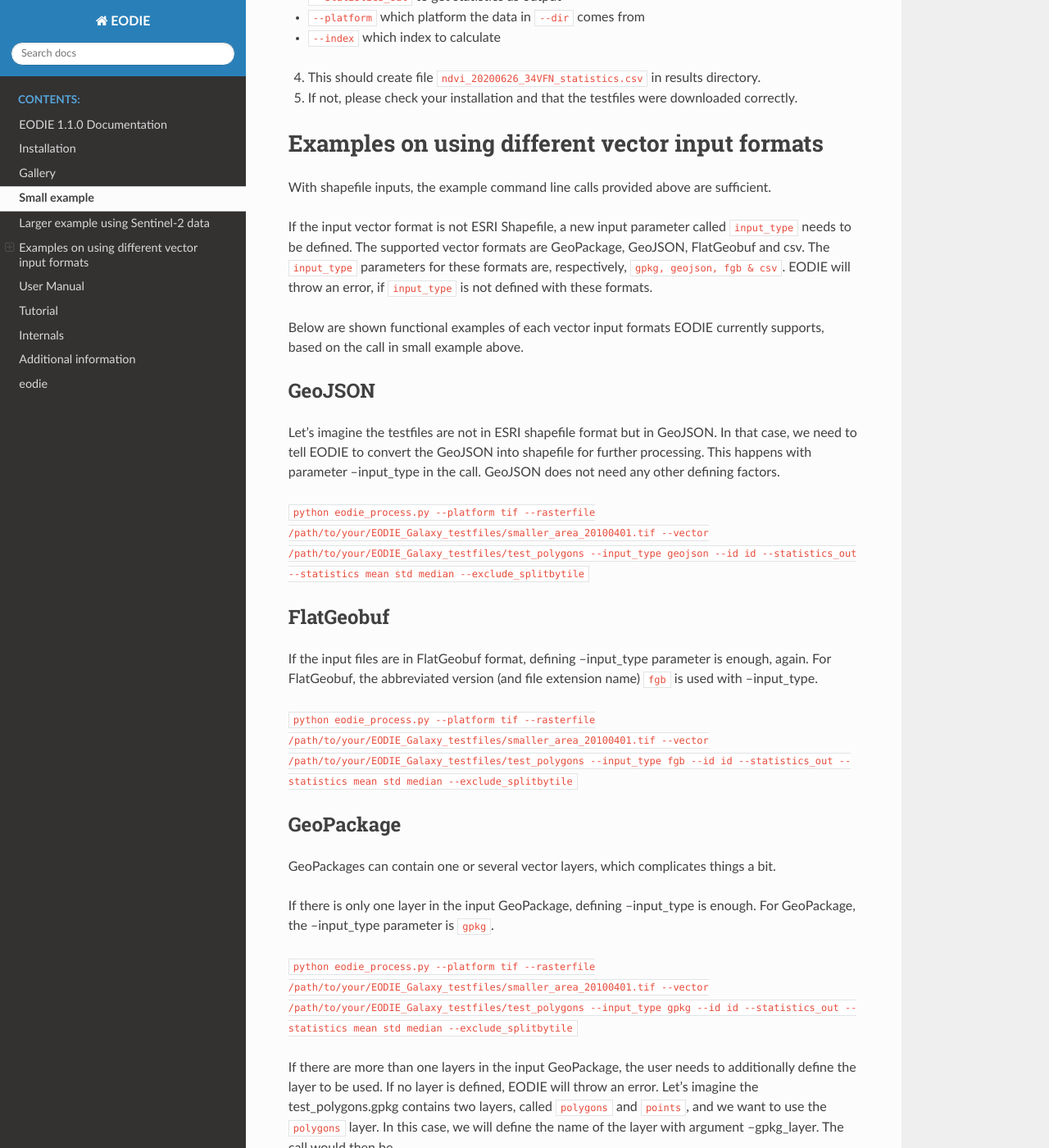
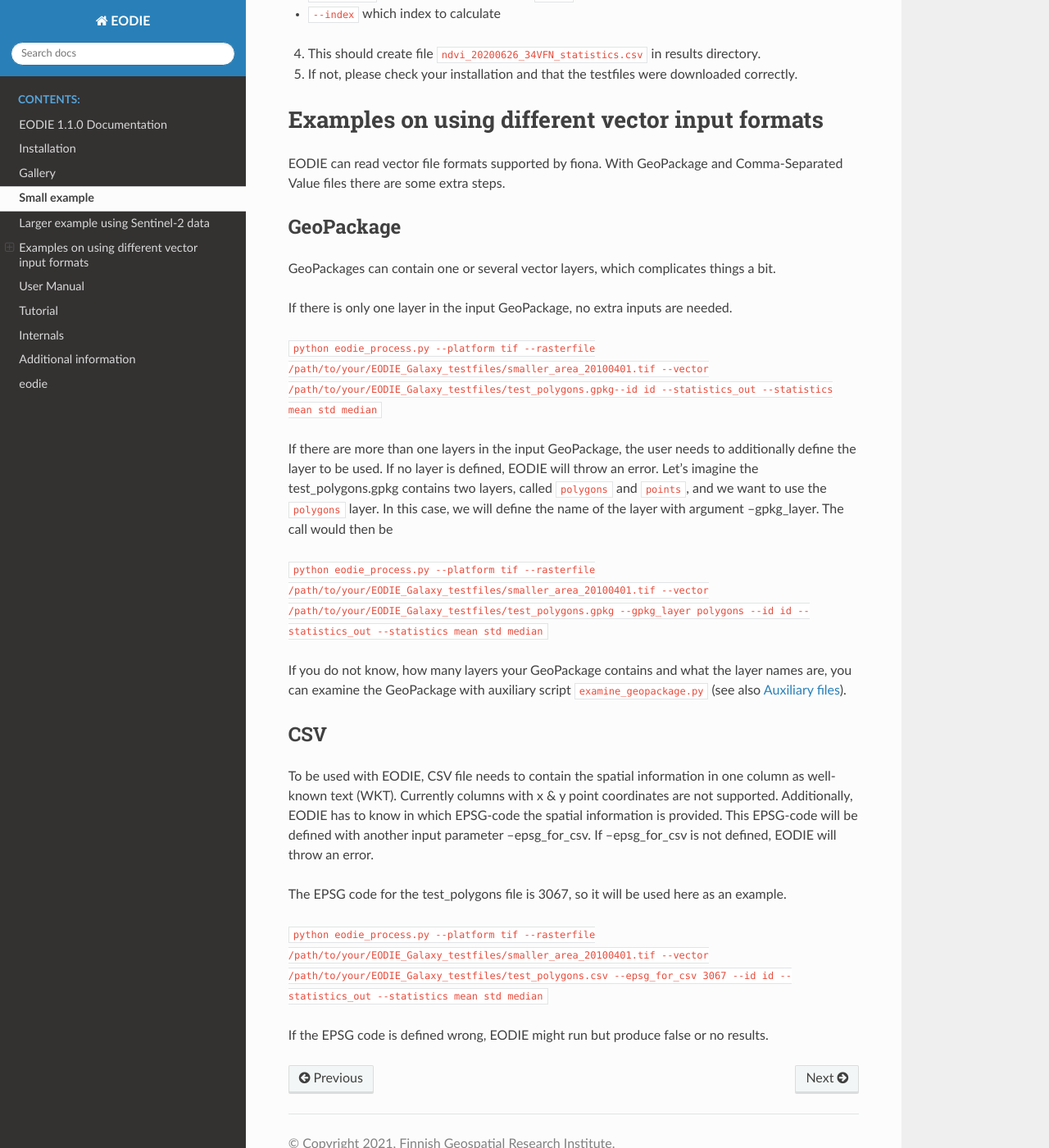
Before and after one commit to samumantha/EODIE, a Sphinx documentation site: the page built from docs/Example.rst, in a window 1280 px wide and 1400 px high, scrolled down 1537 px. Shown: the whole window at 82% size. Built offline with Sphinx 7.4.7 and the Read the Docs theme 2.0.0, drawn with Linux system fonts in a browser that asks for light colours; some of the changed text lies outside the part shown.

Commit message:
Edited commands and vectorfile inputs to match code

```diff
--- a/docs/Example.rst
+++ b/docs/Example.rst
@@ -10,17 +10,16 @@
 1. Download the testfiles ``wget https://a3s.fi/swift/v1/AUTH_4df394386a5c4f8581f8a0cc34ba5b9a/2001106_eodie_testfiles/EODIE_Galaxy_testfiles.zip`` and unzip ``unzip EODIE_Galaxy_testfiles.zip`` to a place of your choice.
 2. Run the following command (with your adjusted paths to where you stored the unzipped testfiles) from within your EODIE/src directory :
 
-``python eodie_process.py --platform tif --rasterfile /path/to/your/EODIE_Galaxy_testfiles/smaller_area_20100401.tif --vector /path/to/your/EODIE_Galaxy_testfiles/test_polygons --id id --statistics_out --statistics mean std median --exclude_splitbytile``
+``python eodie_process.py --platform tif --rasterfile /path/to/your/EODIE_Galaxy_testfiles/smaller_area_20100401.tif --vector /path/to/your/EODIE_Galaxy_testfiles/test_polygons --id id --statistics_out --statistics mean std median ``
 
 with:
 
 * ``--platform`` which platform the data in ``--rasterfile`` comes from
 * ``--rasterfile`` the location of the tif file to be processed,
-* ``--vector`` the location and name of the vector file with polygons to extract information of
+* ``--vector`` full path of the vector file with polygons to extract information of
 * ``--id`` the fieldname of a unique ID for each polygon in the vectorfile
 * ``--statistics_out`` to get statistics as output
 * ``--statistics mean std median`` which statistics to process for each polygon in ``--vector``
-* ``--exclude_splitbytile`` necessary flag when not working with supported tiled data
 
 6. This should create file ``testrgb_20100401__statistics.csv`` in ./results directory.
 7. If not, please check your installation and that the testfiles were downloaded correctly.
@@ -35,12 +34,12 @@
 
 3. Run the following command (with your adjusted paths to where you stored the unzipped testfiles) from within your EODIE/src directory :
 
-``python eodie_process.py --rasterdir /path/to/testfiles/S2 --vector /path/to/testfiles/shp/test_parcels_32635 --out ./results --id ID --statistics_out --platform s2 --index ndvi --statistics mean median std``
+``python eodie_process.py --rasterdir /path/to/testfiles/S2 --vector /path/to/testfiles/shp/test_parcels_32635.shp --out ./results --id ID --statistics_out --platform s2 --index ndvi --statistics mean median std``
 
 with:
 
 * ``--rasterdir`` the location of the Sentinel-2 SAFE products to be processed,
-* ``--vector`` the location and name of the vector with polygons to extract information of
+* ``--vector`` full path of the vector with polygons to extract information of
 * ``--id`` the fieldname of a unique ID for each polygon in the vectorfile
 * ``--out`` the location where outputs of the process will be stored
 * ``--statistics_out`` to get statistics as output
@@ -54,55 +53,33 @@
 Examples on using different vector input formats
 ================================================
 
-With shapefile inputs, the example command line calls provided above are sufficient.
-
-If the input vector format is not ESRI Shapefile, a new input parameter called ``input_type`` needs to be defined. The supported vector formats are GeoPackage, GeoJSON, FlatGeobuf and csv.
-The ``input_type`` parameters for these formats are, respectively, ``gpkg, geojson, fgb & csv``. EODIE will throw an error, if ``input_type`` is not defined with these formats.
-
-Below are shown functional examples of each vector input formats EODIE currently supports, based on the call in small example above.
-
-GeoJSON
--------
-
-Let's imagine the testfiles are not in ESRI shapefile format but in GeoJSON. In that case, we need to tell EODIE to convert the GeoJSON into shapefile for further processing.
-This happens with parameter --input_type in the call. GeoJSON does not need any other defining factors.
-
-``python eodie_process.py --platform tif --rasterfile /path/to/your/EODIE_Galaxy_testfiles/smaller_area_20100401.tif --vector /path/to/your/EODIE_Galaxy_testfiles/test_polygons --input_type geojson --id id --statistics_out --statistics mean std median --exclude_splitbytile``
-
-
-FlatGeobuf
-----------
-
-If the input files are in FlatGeobuf format, defining --input_type parameter is enough, again. For FlatGeobuf, the abbreviated version (and file extension name) ``fgb`` is used with --input_type.
-
-``python eodie_process.py --platform tif --rasterfile /path/to/your/EODIE_Galaxy_testfiles/smaller_area_20100401.tif --vector /path/to/your/EODIE_Galaxy_testfiles/test_polygons --input_type fgb --id id --statistics_out --statistics mean std median --exclude_splitbytile``
-
+EODIE can read vector file formats supported by fiona. With GeoPackage and Comma-Separated Value files there are some extra steps.
 
 GeoPackage
 ----------
 
 GeoPackages can contain one or several vector layers, which complicates things a bit.
 
-If there is only one layer in the input GeoPackage, defining --input_type is enough. For GeoPackage, the --input_type parameter is ``gpkg``.
+If there is only one layer in the input GeoPackage, no extra inputs are needed.
 
-``python eodie_process.py --platform tif --rasterfile /path/to/your/EODIE_Galaxy_testfiles/smaller_area_20100401.tif --vector /path/to/your/EODIE_Galaxy_testfiles/test_polygons --input_type gpkg --id id --statistics_out --statistics mean std median --exclude_splitbytile``
+``python eodie_process.py --platform tif --rasterfile /path/to/your/EODIE_Galaxy_testfiles/smaller_area_20100401.tif --vector /path/to/your/EODIE_Galaxy_testfiles/test_polygons.gpkg--id id --statistics_out --statistics mean std median``
 
 If there are more than one layers in the input GeoPackage, the user needs to additionally define the layer to be used. If no layer is defined, EODIE will throw an error.
 Let's imagine the test_polygons.gpkg contains two layers, called ``polygons`` and ``points``, and we want to use the ``polygons`` layer. In this case, we will define the name of the layer with argument --gpkg_layer.
 The call would then be
 
-``python eodie_process.py --platform tif --rasterfile /path/to/your/EODIE_Galaxy_testfiles/smaller_area_20100401.tif --vector /path/to/your/EODIE_Galaxy_testfiles/test_polygons --input_type gpkg --gpkg_layer polygons --id id --statistics_out --statistics mean std median --exclude_splitbytile``
+``python eodie_process.py --platform tif --rasterfile /path/to/your/EODIE_Galaxy_testfiles/smaller_area_20100401.tif --vector /path/to/your/EODIE_Galaxy_testfiles/test_polygons.gpkg --gpkg_layer polygons --id id --statistics_out --statistics mean std median``
 
 If you do not know, how many layers your GeoPackage contains and what the layer names are, you can examine the GeoPackage with auxiliary script ``examine_geopackage.py`` (see also :ref:`auxfiles`).
 
 CSV
 ---
 
-To be used with EODIE, csv file needs to contain the spatial information in one column as well-known text (WKT). Currently columns with x & y point coordinates are not supported.
+To be used with EODIE, CSV file needs to contain the spatial information in one column as well-known text (WKT). Currently columns with x & y point coordinates are not supported.
 Additionally, EODIE has to know in which EPSG-code the spatial information is provided. This EPSG-code will be defined with another input parameter --epsg_for_csv. If --epsg_for_csv is not defined, EODIE will throw an error.
 
 The EPSG code for the test_polygons file is 3067, so it will be used here as an example.
 
-``python eodie_process.py --platform tif --rasterfile /path/to/your/EODIE_Galaxy_testfiles/smaller_area_20100401.tif --vector /path/to/your/EODIE_Galaxy_testfiles/test_polygons --input_type csv --epsg_for_csv 3067 --id id --statistics_out --statistics mean std median --exclude_splitbytile``
+``python eodie_process.py --platform tif --rasterfile /path/to/your/EODIE_Galaxy_testfiles/smaller_area_20100401.tif --vector /path/to/your/EODIE_Galaxy_testfiles/test_polygons.csv --epsg_for_csv 3067 --id id --statistics_out --statistics mean std median``
 
-If the EPSG code is defined wrong, EODIE might produce no results.
+If the EPSG code is defined wrong, EODIE might run but produce false or no results.
```
